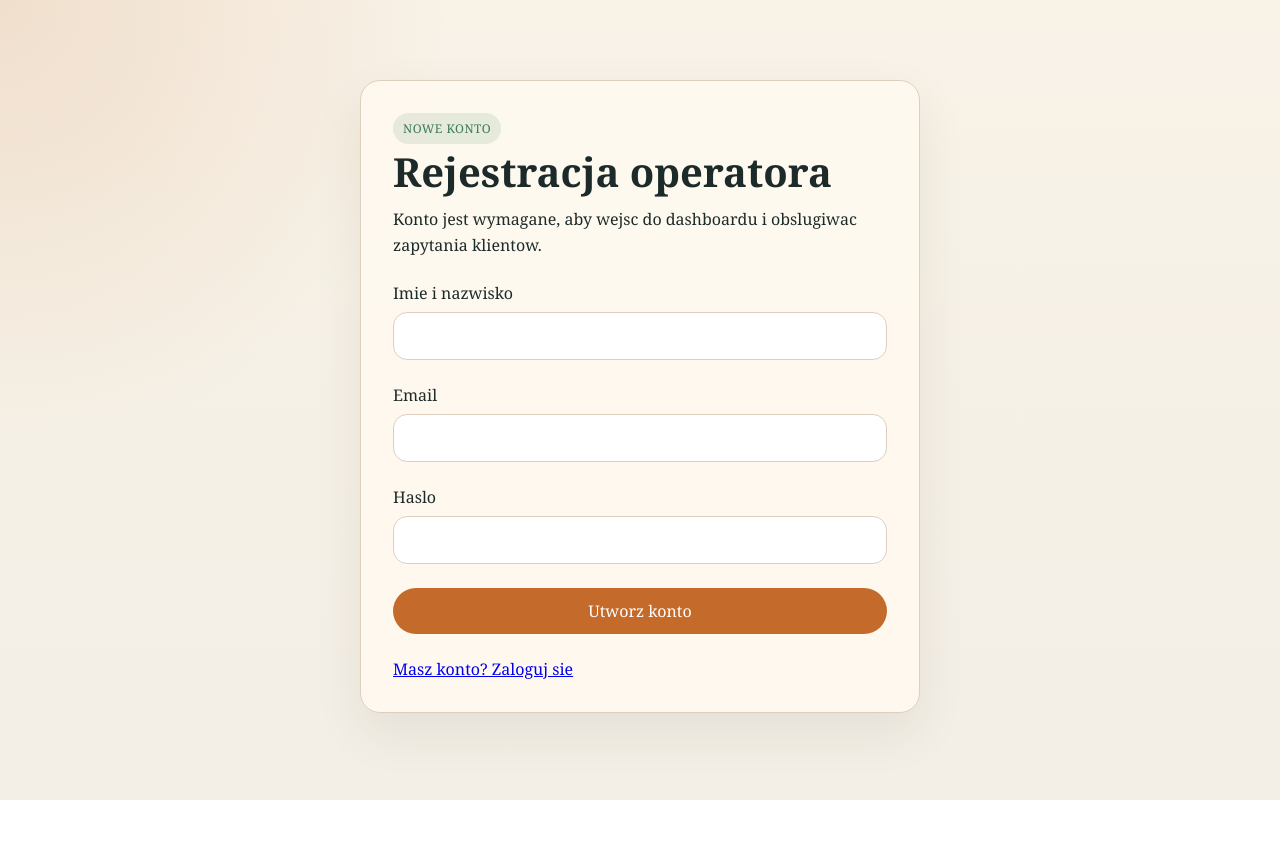
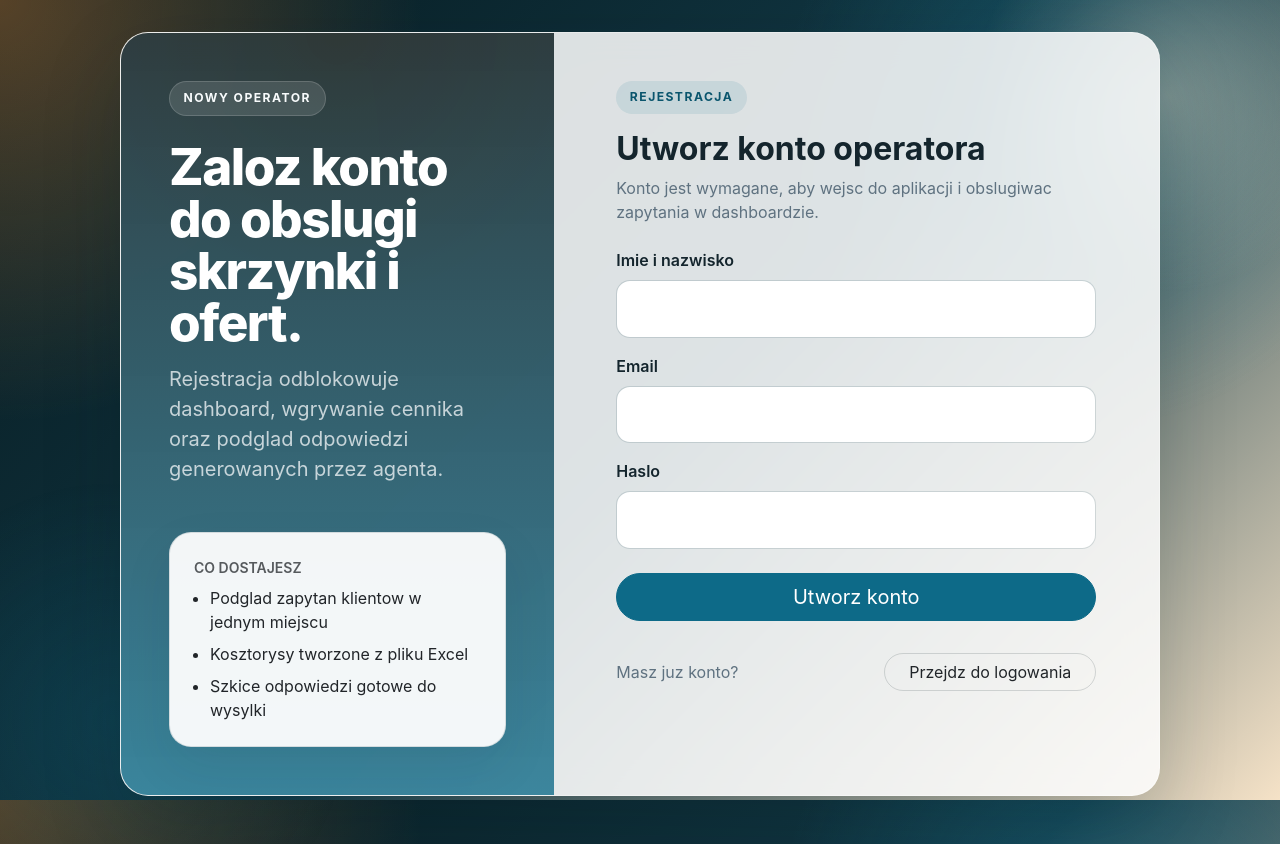
Before and after one commit to maciejmar/email-flow, an Angular app in the folder frontend/: page /email-flow/register in a window 1280 px wide. Before the commit the page ends 800 px from the top, so only its background shows below. Built offline with nearby package versions, Linux system fonts and the light colour scheme.

Commit message:
fonts changed

```diff
--- a/frontend/package.json
+++ b/frontend/package.json
@@ -15,6 +15,7 @@
     "@angular/platform-browser": "^18.2.0",
     "@angular/platform-browser-dynamic": "^18.2.0",
     "@angular/router": "^18.2.0",
+    "bootstrap": "^5.3.3",
     "rxjs": "^7.8.1",
     "zone.js": "^0.14.10"
   },
--- a/frontend/src/app/app.component.ts
+++ b/frontend/src/app/app.component.ts
@@ -9,7 +9,9 @@ import { AuthService } from './core/auth.service';
   imports: [RouterOutlet],
   template: `
     <div class="shell">
-      <router-outlet />
+      <main class="app-layer">
+        <router-outlet />
+      </main>
     </div>
   `,
 })
--- a/frontend/src/app/features/login/login.component.ts
+++ b/frontend/src/app/features/login/login.component.ts
@@ -10,40 +10,58 @@ import { AuthService } from '../../core/auth.service';
   standalone: true,
   imports: [CommonModule, FormsModule, RouterLink],
   template: `
-    <section class="card login">
-      <div>
-        <p class="tag">Foga Flow</p>
-        <h1>Logowanie do panelu zapytan</h1>
-        <p>Po zalogowaniu uzytkownik widzi zapytania klientow, kosztorysy i szkice odpowiedzi.</p>
+    <section class="auth-shell">
+      <div class="glass-panel auth-card row g-0">
+        <div class="auth-aside col-lg-5 p-4 p-lg-5 d-flex flex-column justify-content-between">
+          <div>
+            <span class="brand-badge mb-4">Email Flow</span>
+            <h1 class="section-title text-white mb-3">Panel do obslugi zapytan i kosztorysow.</h1>
+            <p class="mb-0 opacity-75 fs-5">Zalogowany operator widzi maile klientow, drafty odpowiedzi i kosztorysy tworzone przez agenta.</p>
+          </div>
+
+          <div class="d-grid gap-3 mt-5">
+            <div class="metric-card text-dark">
+              <div class="text-uppercase small fw-semibold text-muted mb-2">Tryb pracy</div>
+              <div class="metric-value">MCP + LangGraph</div>
+            </div>
+            <div class="metric-card text-dark">
+              <div class="text-uppercase small fw-semibold text-muted mb-2">Dostep</div>
+              <div class="metric-value">Bezpieczne konto</div>
+            </div>
+          </div>
+        </div>
+
+        <div class="col-lg-7 p-4 p-lg-5">
+          <div class="mx-auto" style="max-width: 440px;">
+            <span class="status-badge mb-3">Logowanie</span>
+            <h2 class="fw-bold mb-2">Wejdz do dashboardu</h2>
+            <p class="section-copy mb-4">Po zalogowaniu mozesz pobierac maile, importowac cennik i zarzadzac odpowiedziami.</p>
+
+            <form class="d-grid gap-3" (ngSubmit)="submit()">
+              <div>
+                <label class="form-label fw-semibold">Email</label>
+                <input class="form-control form-control-lg" [(ngModel)]="email" name="email" type="email" required />
+              </div>
+
+              <div>
+                <label class="form-label fw-semibold">Haslo</label>
+                <input class="form-control form-control-lg" [(ngModel)]="password" name="password" type="password" required />
+              </div>
+
+              <div *ngIf="error()" class="alert alert-danger mb-0">{{ error() }}</div>
+
+              <button class="btn btn-primary btn-lg rounded-pill mt-2" type="submit">Zaloguj</button>
+            </form>
+
+            <div class="d-flex justify-content-between align-items-center flex-wrap gap-3 mt-4 pt-2">
+              <span class="text-muted-soft">Dostep tylko dla zarejestrowanych uzytkownikow.</span>
+              <a class="btn btn-outline-dark rounded-pill px-4" routerLink="/register">Utworz konto</a>
+            </div>
+          </div>
+        </div>
       </div>
-
-      <form class="grid" (ngSubmit)="submit()">
-        <label class="field">
-          <span>Email</span>
-          <input [(ngModel)]="email" name="email" type="email" required />
-        </label>
-        <label class="field">
-          <span>Haslo</span>
-          <input [(ngModel)]="password" name="password" type="password" required />
-        </label>
-        <p *ngIf="error()" style="color:#8f4311">{{ error() }}</p>
-        <button class="btn" type="submit">Zaloguj</button>
-      </form>
-
-      <a routerLink="/register">Nie masz konta? Zarejestruj sie</a>
     </section>
   `,
-  styles: [`
-    .login {
-      max-width: 560px;
-      margin: 48px auto;
-      padding: 32px;
-      display: grid;
-      gap: 24px;
-    }
-    h1 { margin: 0 0 8px; font-size: 40px; }
-    p { margin: 0; line-height: 1.6; }
-  `],
 })
 export class LoginComponent {
   private auth = inject(AuthService);
--- a/frontend/src/app/features/register/register.component.ts
+++ b/frontend/src/app/features/register/register.component.ts
@@ -10,44 +10,61 @@ import { AuthService } from '../../core/auth.service';
   standalone: true,
   imports: [CommonModule, FormsModule, RouterLink],
   template: `
-    <section class="card login">
-      <div>
-        <p class="tag">Nowe konto</p>
-        <h1>Rejestracja operatora</h1>
-        <p>Konto jest wymagane, aby wejsc do dashboardu i obslugiwac zapytania klientow.</p>
+    <section class="auth-shell">
+      <div class="glass-panel auth-card row g-0">
+        <div class="auth-aside col-lg-5 p-4 p-lg-5 d-flex flex-column justify-content-between">
+          <div>
+            <span class="brand-badge mb-4">Nowy operator</span>
+            <h1 class="section-title text-white mb-3">Zaloz konto do obslugi skrzynki i ofert.</h1>
+            <p class="mb-0 opacity-75 fs-5">Rejestracja odblokowuje dashboard, wgrywanie cennika oraz podglad odpowiedzi generowanych przez agenta.</p>
+          </div>
+
+          <div class="feature-tile mt-5 text-dark">
+            <div class="text-uppercase small fw-semibold text-muted mb-2">Co dostajesz</div>
+            <ul class="mb-0 ps-3 d-grid gap-2">
+              <li>Podglad zapytan klientow w jednym miejscu</li>
+              <li>Kosztorysy tworzone z pliku Excel</li>
+              <li>Szkice odpowiedzi gotowe do wysylki</li>
+            </ul>
+          </div>
+        </div>
+
+        <div class="col-lg-7 p-4 p-lg-5">
+          <div class="mx-auto" style="max-width: 480px;">
+            <span class="status-badge mb-3">Rejestracja</span>
+            <h2 class="fw-bold mb-2">Utworz konto operatora</h2>
+            <p class="section-copy mb-4">Konto jest wymagane, aby wejsc do aplikacji i obslugiwac zapytania w dashboardzie.</p>
+
+            <form class="d-grid gap-3" (ngSubmit)="submit()">
+              <div>
+                <label class="form-label fw-semibold">Imie i nazwisko</label>
+                <input class="form-control form-control-lg" [(ngModel)]="fullName" name="fullName" required />
+              </div>
+
+              <div>
+                <label class="form-label fw-semibold">Email</label>
+                <input class="form-control form-control-lg" [(ngModel)]="email" name="email" type="email" required />
+              </div>
+
+              <div>
+                <label class="form-label fw-semibold">Haslo</label>
+                <input class="form-control form-control-lg" [(ngModel)]="password" name="password" type="password" required />
+              </div>
+
+              <div *ngIf="error()" class="alert alert-danger mb-0">{{ error() }}</div>
+
+              <button class="btn btn-primary btn-lg rounded-pill mt-2" type="submit">Utworz konto</button>
+            </form>
+
+            <div class="d-flex justify-content-between align-items-center flex-wrap gap-3 mt-4 pt-2">
+              <span class="text-muted-soft">Masz juz konto?</span>
+              <a class="btn btn-outline-dark rounded-pill px-4" routerLink="/login">Przejdz do logowania</a>
+            </div>
+          </div>
+        </div>
       </div>
-
-      <form class="grid" (ngSubmit)="submit()">
-        <label class="field">
-          <span>Imie i nazwisko</span>
-          <input [(ngModel)]="fullName" name="fullName" required />
-        </label>
-        <label class="field">
-          <span>Email</span>
-          <input [(ngModel)]="email" name="email" type="email" required />
-        </label>
-        <label class="field">
-          <span>Haslo</span>
-          <input [(ngModel)]="password" name="password" type="password" required />
-        </label>
-        <p *ngIf="error()" style="color:#8f4311">{{ error() }}</p>
-        <button class="btn" type="submit">Utworz konto</button>
-      </form>
-
-      <a routerLink="/login">Masz konto? Zaloguj sie</a>
     </section>
   `,
-  styles: [`
-    .login {
-      max-width: 560px;
-      margin: 48px auto;
-      padding: 32px;
-      display: grid;
-      gap: 24px;
-    }
-    h1 { margin: 0 0 8px; font-size: 40px; }
-    p { margin: 0; line-height: 1.6; }
-  `],
 })
 export class RegisterComponent {
   private auth = inject(AuthService);
--- a/frontend/src/styles.css
+++ b/frontend/src/styles.css
@@ -1,85 +1,231 @@
+@import "bootstrap/dist/css/bootstrap.min.css";
+
 :root {
-  --bg: #f3efe6;
-  --panel: #fffaf0;
-  --ink: #1d2a2a;
-  --accent: #c46a2a;
-  --accent-dark: #8f4311;
-  --line: #ddcfbe;
-  --success: #3e7a57;
+  --bg-deep: #071a1f;
+  --bg-mid: #123946;
+  --bg-warm: #f0b46c;
+  --surface: rgba(255, 255, 255, 0.86);
+  --surface-strong: rgba(255, 255, 255, 0.94);
+  --ink: #14252d;
+  --muted: #5f7280;
+  --line: rgba(19, 57, 70, 0.14);
+  --primary: #0d6a88;
+  --primary-strong: #0a556d;
+  --accent: #ee8f38;
+  --success-soft: #dff4ea;
+  --danger-soft: #f8d7da;
+  --shadow: 0 30px 80px rgba(7, 26, 31, 0.18);
 }
 
 * {
   box-sizing: border-box;
 }
 
+html,
+body {
+  min-height: 100%;
+}
+
 body {
   margin: 0;
-  font-family: Georgia, "Times New Roman", serif;
+  font-family: "Inter", "Segoe UI", "Helvetica Neue", Arial, sans-serif;
   color: var(--ink);
   background:
-    radial-gradient(circle at top left, rgba(196, 106, 42, 0.14), transparent 30%),
-    linear-gradient(180deg, #f8f2e7 0%, var(--bg) 100%);
+    radial-gradient(circle at top left, rgba(238, 143, 56, 0.34), transparent 28%),
+    radial-gradient(circle at 85% 15%, rgba(31, 131, 160, 0.35), transparent 24%),
+    linear-gradient(135deg, var(--bg-deep) 0%, var(--bg-mid) 52%, #f5e2c7 100%);
+  background-attachment: fixed;
 }
 
 button,
 input,
-textarea {
+textarea,
+select {
   font: inherit;
 }
 
 .shell {
   min-height: 100vh;
-  padding: 32px;
+  padding: 32px 16px 48px;
+  position: relative;
 }
 
-.card {
-  background: rgba(255, 250, 240, 0.9);
-  border: 1px solid var(--line);
-  border-radius: 20px;
-  box-shadow: 0 20px 50px rgba(62, 44, 24, 0.08);
+.shell::before,
+.shell::after {
+  content: "";
+  position: fixed;
+  inset: auto;
+  pointer-events: none;
+  z-index: 0;
 }
 
-.grid {
-  display: grid;
-  gap: 24px;
+.shell::before {
+  width: 28rem;
+  height: 28rem;
+  top: -8rem;
+  right: -7rem;
+  background: radial-gradient(circle, rgba(255, 233, 206, 0.34), transparent 62%);
 }
 
-.btn {
-  border: 0;
-  border-radius: 999px;
-  padding: 12px 18px;
-  cursor: pointer;
-  background: var(--accent);
-  color: white;
+.shell::after {
+  width: 34rem;
+  height: 34rem;
+  bottom: -12rem;
+  left: -10rem;
+  background: radial-gradient(circle, rgba(13, 106, 136, 0.22), transparent 62%);
 }
 
-.btn.secondary {
-  background: transparent;
-  border: 1px solid var(--line);
-  color: var(--ink);
+.app-layer {
+  position: relative;
+  z-index: 1;
 }
 
-.field {
-  display: grid;
-  gap: 8px;
+.glass-panel {
+  background: var(--surface);
+  border: 1px solid rgba(255, 255, 255, 0.35);
+  border-radius: 28px;
+  box-shadow: var(--shadow);
+  backdrop-filter: blur(16px);
 }
 
-.field input,
-.field textarea {
-  padding: 12px 14px;
-  border-radius: 14px;
-  border: 1px solid var(--line);
-  background: white;
+.auth-shell {
+  min-height: calc(100vh - 80px);
+  display: grid;
+  place-items: center;
 }
 
-.tag {
+.auth-card {
+  width: min(100%, 1040px);
+  overflow: hidden;
+}
+
+.auth-aside {
+  background:
+    linear-gradient(180deg, rgba(7, 26, 31, 0.82), rgba(13, 106, 136, 0.78)),
+    radial-gradient(circle at top, rgba(238, 143, 56, 0.36), transparent 35%);
+  color: #f8fbfc;
+}
+
+.brand-badge,
+.status-badge {
   display: inline-flex;
   align-items: center;
-  padding: 6px 10px;
+  gap: 0.5rem;
   border-radius: 999px;
-  background: rgba(62, 122, 87, 0.12);
-  color: var(--success);
-  font-size: 12px;
-  letter-spacing: 0.04em;
+  padding: 0.45rem 0.85rem;
+  font-size: 0.76rem;
+  letter-spacing: 0.12em;
   text-transform: uppercase;
+  font-weight: 700;
 }
+
+.brand-badge {
+  background: rgba(255, 255, 255, 0.12);
+  color: #f8fbfc;
+  border: 1px solid rgba(255, 255, 255, 0.16);
+}
+
+.status-badge {
+  background: rgba(13, 106, 136, 0.1);
+  color: var(--primary-strong);
+}
+
+.metric-card,
+.inquiry-card,
+.feature-tile {
+  background: var(--surface-strong);
+  border: 1px solid var(--line);
+  border-radius: 22px;
+  box-shadow: 0 20px 50px rgba(20, 37, 45, 0.08);
+}
+
+.metric-card {
+  padding: 1.25rem;
+}
+
+.feature-tile,
+.inquiry-card {
+  padding: 1.5rem;
+}
+
+.section-title {
+  font-size: clamp(2rem, 4vw, 3.4rem);
+  line-height: 1.02;
+  font-weight: 800;
+  letter-spacing: -0.03em;
+}
+
+.section-copy,
+.text-muted-soft {
+  color: var(--muted);
+}
+
+.btn-primary {
+  background-color: var(--primary);
+  border-color: var(--primary);
+}
+
+.btn-primary:hover,
+.btn-primary:focus {
+  background-color: var(--primary-strong);
+  border-color: var(--primary-strong);
+}
+
+.btn-outline-dark {
+  border-color: rgba(20, 37, 45, 0.16);
+}
+
+.form-control,
+.form-select {
+  border-radius: 14px;
+  border-color: rgba(19, 57, 70, 0.14);
+  padding: 0.8rem 0.95rem;
+}
+
+.form-control:focus,
+.form-select:focus {
+  border-color: rgba(13, 106, 136, 0.45);
+  box-shadow: 0 0 0 0.25rem rgba(13, 106, 136, 0.15);
+}
+
+.upload-field {
+  border: 1px dashed rgba(13, 106, 136, 0.28);
+  border-radius: 18px;
+  padding: 1rem;
+  background: rgba(13, 106, 136, 0.04);
+}
+
+.reply-box,
+.body-box {
+  border-radius: 18px;
+  border: 1px solid var(--line);
+  background: rgba(255, 255, 255, 0.76);
+  padding: 1rem 1.1rem;
+}
+
+.reply-box {
+  white-space: pre-wrap;
+  margin: 0;
+}
+
+.inquiry-grid {
+  display: grid;
+  grid-template-columns: repeat(auto-fit, minmax(320px, 1fr));
+  gap: 1.25rem;
+}
+
+.metric-value {
+  font-size: 2rem;
+  font-weight: 800;
+  line-height: 1;
+}
+
+@media (max-width: 991.98px) {
+  .shell {
+    padding-top: 20px;
+  }
+
+  .auth-shell {
+    min-height: auto;
+  }
+}
```
Also changed, not shown: frontend/src/app/features/dashboard/dashboard.component.ts (+113 -95 lines).
